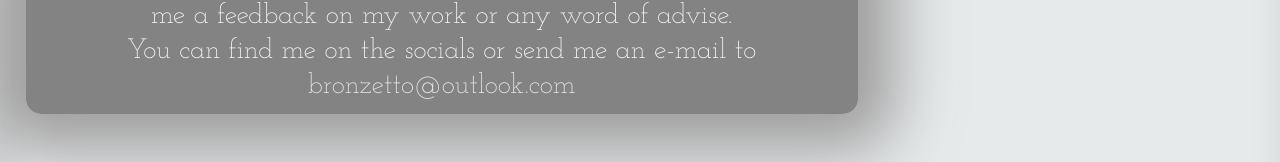
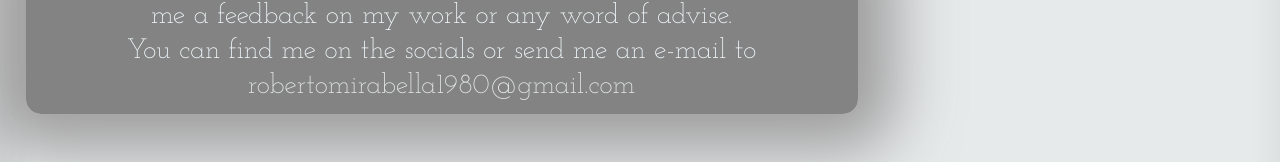
Before and after one commit to RobertoM80/RobertoM80.github.io, a website: page index.html in a window 1280 px wide. Shown: the part 4296-4458 px from the top of the page. Drawn offline with nearby package versions, Linux system fonts and the light colour scheme.

Commit message:
changed mail adress

```diff
--- a/index.html
+++ b/index.html
@@ -141,7 +141,7 @@
 
       <div id='foot'></div>
       <div class='goodbye'>
-        <p>Please, feel free to contact me if you want to talk to me, hire me, give me a feedback on my work or any word of advise. <br/>You can find me on the socials or send me an e-mail to <a href="mailto:bronzetto@outlook.com"> bronzetto@outlook.com </a></p>
+        <p>Please, feel free to contact me if you want to talk to me, hire me, give me a feedback on my work or any word of advise. <br/>You can find me on the socials or send me an e-mail to <a href="mailto:robertomirabella1980@gmail.com"> robertomirabella1980@gmail.com </a></p>
       </div>
     </div>
 
```
